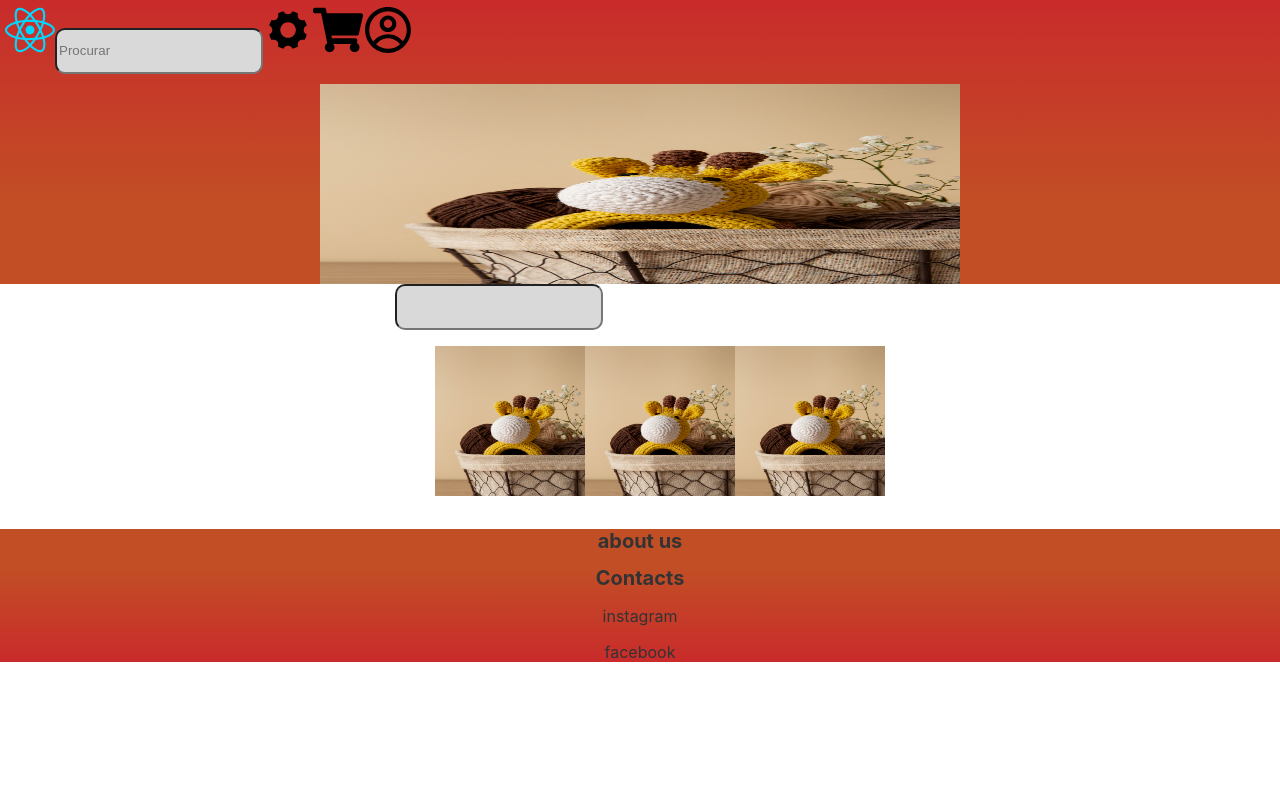
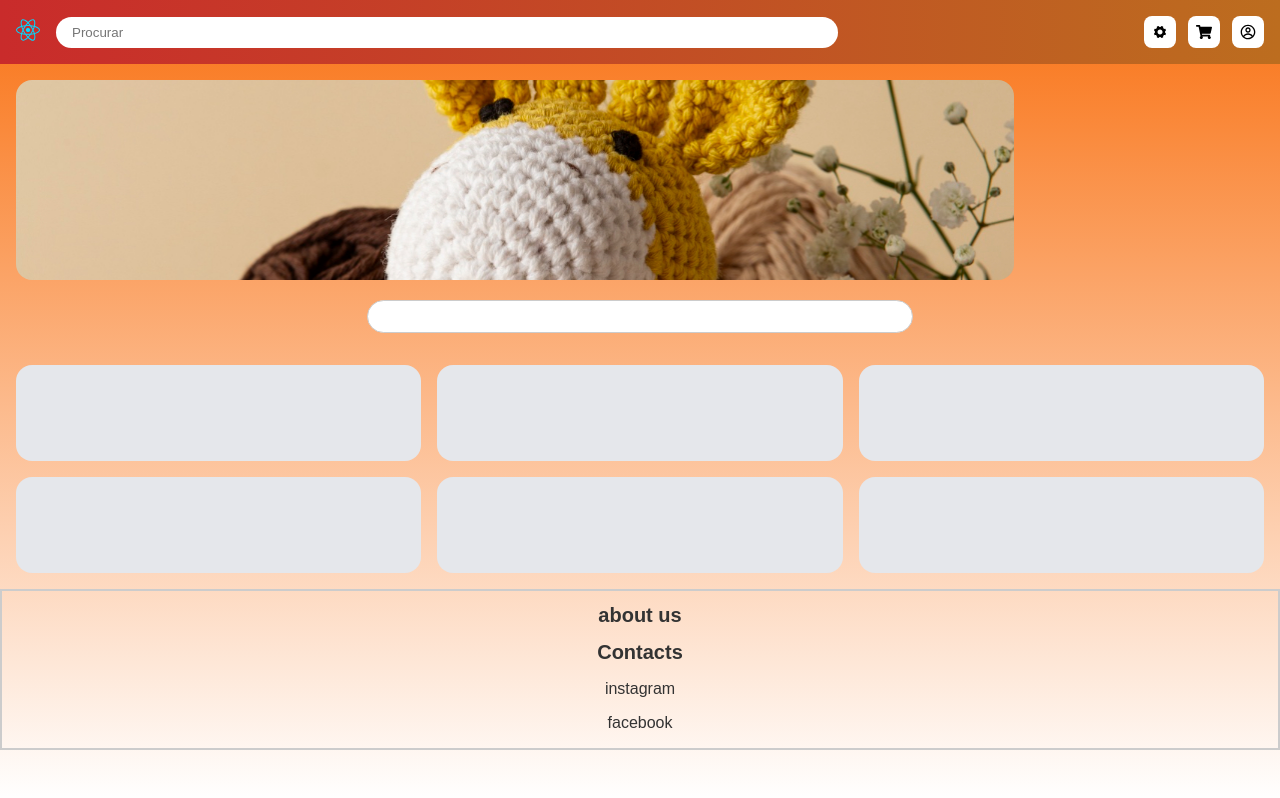
Before and after one commit to FiLpoix/artesanato-front, a React (Create React App) app: page /#/ in a window 1280 px wide. Built offline with nearby package versions, Linux system fonts and the light colour scheme.

Commit message:
homescreen

```diff
--- a/src/App.css
+++ b/src/App.css
@@ -3,7 +3,7 @@ body{
   padding: 0;
 }
 
-.topContent{
+/* .topContent{
   width: 100%;
   background: linear-gradient( to bottom, #C92B2B 0%, #C24E25 70%);
 }
@@ -80,7 +80,7 @@ ul p{
 
 .footer h1{
   font-size: 20px;
-}
+} */
 
 
 /* -------------------------------------------- */
--- /dev/null
+++ b/src/css/home.css
@@ -0,0 +1,93 @@
+.mainContainer {
+  min-height: 100vh;
+  background: linear-gradient(to bottom, #f97316, white);
+  font-family: sans-serif;
+}
+
+.topBar {
+  display: flex;
+  justify-content: space-between;
+  align-items: center;
+  background: linear-gradient(to right, #C92B2B, #BC6D1F);
+  padding: 16px;
+}
+
+.logo {
+  width: 24px;
+  height: 24px;
+}
+
+.searchContainer {
+  flex: 1;
+  margin: 0 16px;
+}
+
+.searchInput {
+  width: 70%;
+  padding: 8px 16px;
+  border-radius: 50px;
+  border: none;
+}
+
+.buttons {
+  display: flex;
+  gap: 12px;
+}
+
+.icon {
+  background: white;
+  border: none;
+  padding: 8px;
+  border-radius: 8px;
+  cursor: pointer;
+}
+
+.bannerContainer {
+  padding: 16px;
+}
+
+.bannerImg {
+  width: 80%;
+  height: 200px;
+  object-fit: cover;
+  border-radius: 16px;
+}
+
+.mainSearch {
+  display: flex;
+  justify-content: center;
+  margin-bottom: 16px;
+}
+
+.mainSearchInput {
+  width: 40%;
+  padding: 8px 16px;
+  border: 1px solid #ccc;
+  border-radius: 50px;
+}
+
+.productList {
+  display: grid;
+  grid-template-columns: repeat(3, 1fr);
+  gap: 16px;
+  padding: 16px;
+}
+
+.card {
+  background-color: #e5e7eb;
+  height: 96px;
+  border-radius: 16px;
+}
+
+.footer{
+    border: solid 2px #ccc;
+}
+
+.footer h1, .footer p{
+  color: #333;
+  text-align: center;
+}
+
+.footer h1{
+  font-size: 20px;
+}
--- a/src/css/login.css
+++ b/src/css/login.css
@@ -6,7 +6,7 @@
 }
 
 .loginCard{
-  background: linear-gradient( to top, #C92B2B 0%, #C24E25 70%);
+  background: linear-gradient( to bottom, #C92B2B, #BC6D1F);
   width:500px;
   border-radius: 10px;
   display: flex;
--- a/src/screens/HomeScreen.js
+++ b/src/screens/HomeScreen.js
@@ -1,4 +1,4 @@
-import '../App.css'
+import '../css/home.css'
 import react from '../assets/react.svg'
 import { IoIosSettings } from "react-icons/io";
 import { FaShoppingCart } from "react-icons/fa";
@@ -7,34 +7,33 @@ import girafa from '../assets/girafa.jpg'
 
 const HomeScreen = () => {
 
-    const products = [
-        <img src={girafa} className='product' alt='girafa' />,
-        <img src={girafa} className='product' alt='girafa' />,
-        <img src={girafa} className='product' alt='girafa' />,
-    ]
-
     return(
-        <div>
-            <div className='topContent'>
-            <div className='header'>
-            <img src={react} className='logo' alt='logo' />
-            <input type='text' placeholder='Procurar' />
+        <div className='mainContainer'>
+            <div className='topBar'>
+                <div className='logoContainer'>
+                    <img src={react} className='logo' alt='logo' />
+                </div>
+                <div className='searchContainer'>
+            <input type='text' placeholder='Procurar' className='searchInput' />
+                </div>
+                <div className='buttons'>
             <IoIosSettings className='icon' />
             <FaShoppingCart className='icon' />
             <CgProfile className='icon' />
-            </div>
-            <div className='carrouselContainer'>
-            <img src={girafa} className='Carrousel' alt="girafa" />
-            </div>
-            </div>
-            <div className='productsContainer'>
-                <input type="text" />
-                <div className='productList'>
-                    <ul>
-                        { products.map((product) => <li>{product}</li>)}
-                    </ul>
                 </div>
             </div>
+            <div className='bannerContainer'>
+            <img src={girafa} className='bannerImg' alt="girafa" />
+            </div>
+
+            <div className='mainSearch'>
+                <input type="text" className='mainSearchInput' />
+            </div>
+                <div className='productList'>
+                    {[...Array(6)].map((_, index) => (
+                        <div key={index} className='card' ></div>
+                    ))}
+                </div>
             <div className='footer' >
                 <h1>about us</h1>
                 <h1>Contacts</h1>
```
